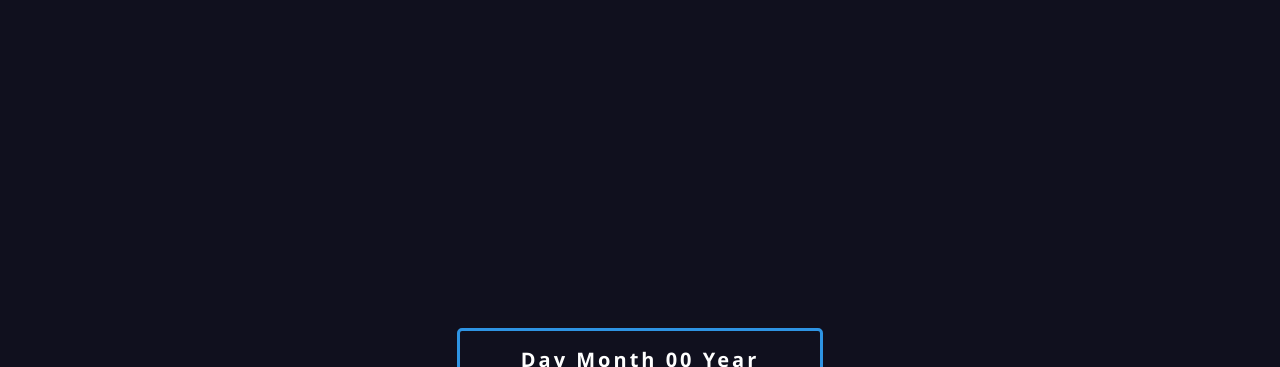
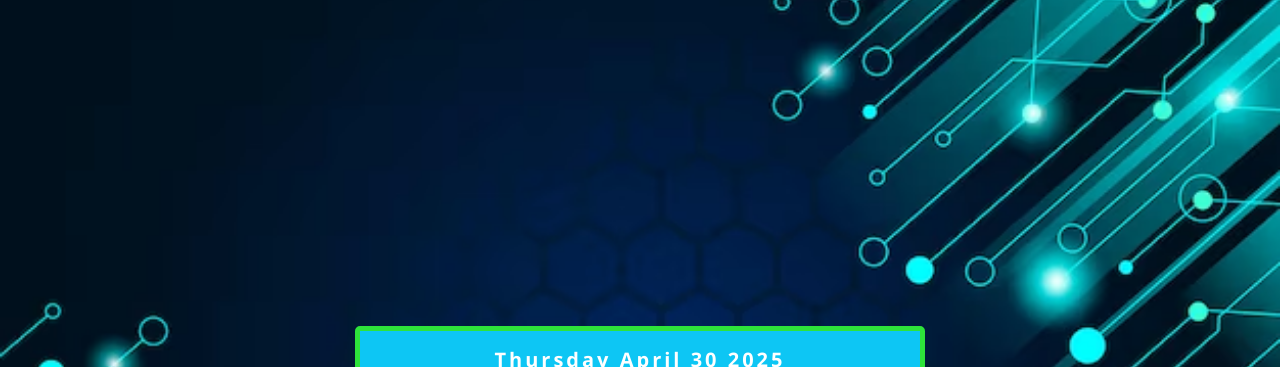
Before and after one commit to AndresDjesus/reloj-digital, a plain HTML site: page index.html in a window 1280 px wide. Shown: the top 367 px of the page. Drawn offline with Linux system fonts and the light colour scheme.

Commit message:
Agregando-imagen-de-fondo-y-estilos-css

```diff
--- a/index.html
+++ b/index.html
@@ -7,7 +7,7 @@
     <link rel="stylesheet" href="style.css">
 
 </head>
-<body>
+<body onload="initClock()">
     <div class="datetime">
         <div class="date">
             <span id="dayname">Day</span>
@@ -22,5 +22,49 @@
             <span id="period">AM</span>
         </div>
     </div>
+
+<!--JAVASCRIPT-->
+
+<script type="text/javascript">
+    function updateClock(){
+        var now = new Date();
+        var dname = now.getDay(),
+            mo = now.getMonth(),
+            dnum = now.getDate(),
+            yr = now.getFullYear(),
+            hou = now.getHours(),
+            min = now.getMinutes(),
+            sec = now.getSeconds(),
+            pe = "AM";
+
+            if(hou == 0){
+                hou = 12;
+            }
+            if(hou > 12){
+                hou = hou - 12;
+                pe = "PM";
+            }
+
+            Number.prototype.pad = function(digits){
+                for(var n = this.toString(); n.length < digits; n = 0 + n);
+                return n;
+            }
+
+            var months = ["January","February","March","April","May","June","July","August","September","October","November","December"];
+
+            var week = ["Monday","Tuesday","Wednesday","Thursday","Friday","Saturday","Sunday"]
+
+            var ids = ["dayname", "month", "daynum", "year", "hour", "minutes", "seconds", "period"];
+            var values = [week[dname], months[mo], dnum.pad(2), yr.pad(2), hou.pad(2), min.pad(2), sec.pad(2), pe];
+            for(var i = 0; i < ids.length; i++)
+            document.getElementById(ids[i]).firstChild.nodeValue = values[i];
+    }
+
+    function initClock(){
+        updateClock();
+        window.setInterval("updateClock()",1);
+    }
+
+</script>
 </body>
 </html>
--- a/style.css
+++ b/style.css
@@ -8,16 +8,20 @@ body{
     display: flex;
     justify-content: center;
     align-items: center;
-    background: #10101E;
+    background: #060624;
+    background-image: url("image.jpg");
+    background-repeat: no-repeat;
+    background-size: cover;
+    background-position: center; /* Centra la imagen */
 }
 
 .datetime {
     color: #fff;
-    background: #10101E;
+    background: #0dc6f4;
     font-family: 'Segoe UI', sans-serif;
-    width: 340px;
+    width: 540px;
     padding: 15px 10px;
-    border: 3px solid #2E94E3;
+    border: 5px solid #2ee33a;
     border-radius: 5px;
     -webkit-box-reflect: below 1px linear-gradient(transparent, rgba(255, 255, 255, 0.1));
     transition: 0.5s;
@@ -25,15 +29,15 @@ body{
 
 }
 
-/*.datetime:hover{
-background: #2E94E3;
-box-shadow: 0 0 30px #2E94E3;
+.datetime:hover{
+background: #4efe48;
+box-shadow: 0 0 30px #a2f09f;
 }
-*/
+
 
 .date{
     font-size: 20px;
-    font-weight: 600;
+    font-weight: 700;
     text-align: center;
     letter-spacing: 3px;
 }
@@ -54,11 +58,11 @@ box-shadow: 0 0 30px #2E94E3;
 }
 
 .time span:last-child{
-    background: #2E94E3;
-    font-size: 30px;
+    background: #e32e2e;
+    font-size: 38px;
     font-weight: 600;
     text-transform: uppercase;
     margin-top: 10px;
     padding: 0 5px;
-    border-radius: 3px;
+    border-radius: 10px;
 }
```
Also changed, not shown: image.jpg (added).
